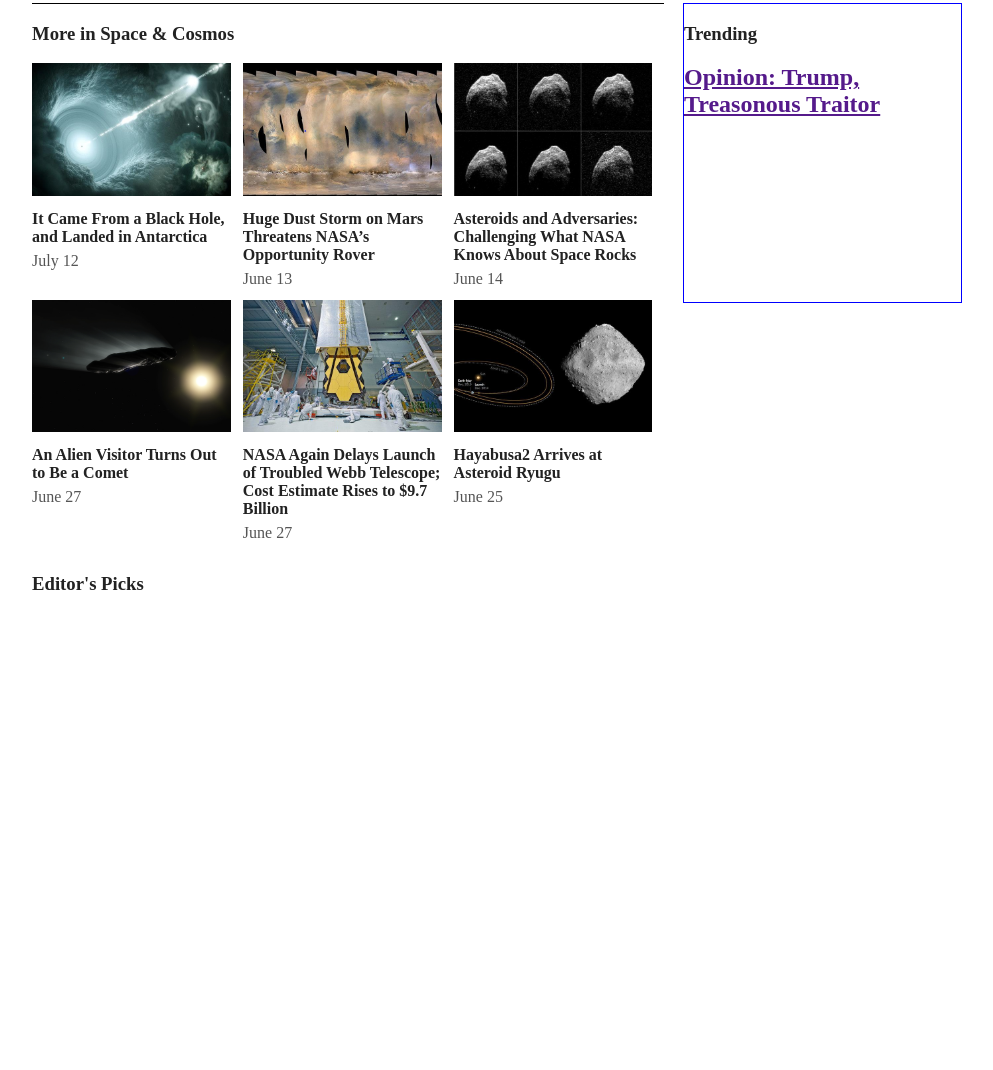
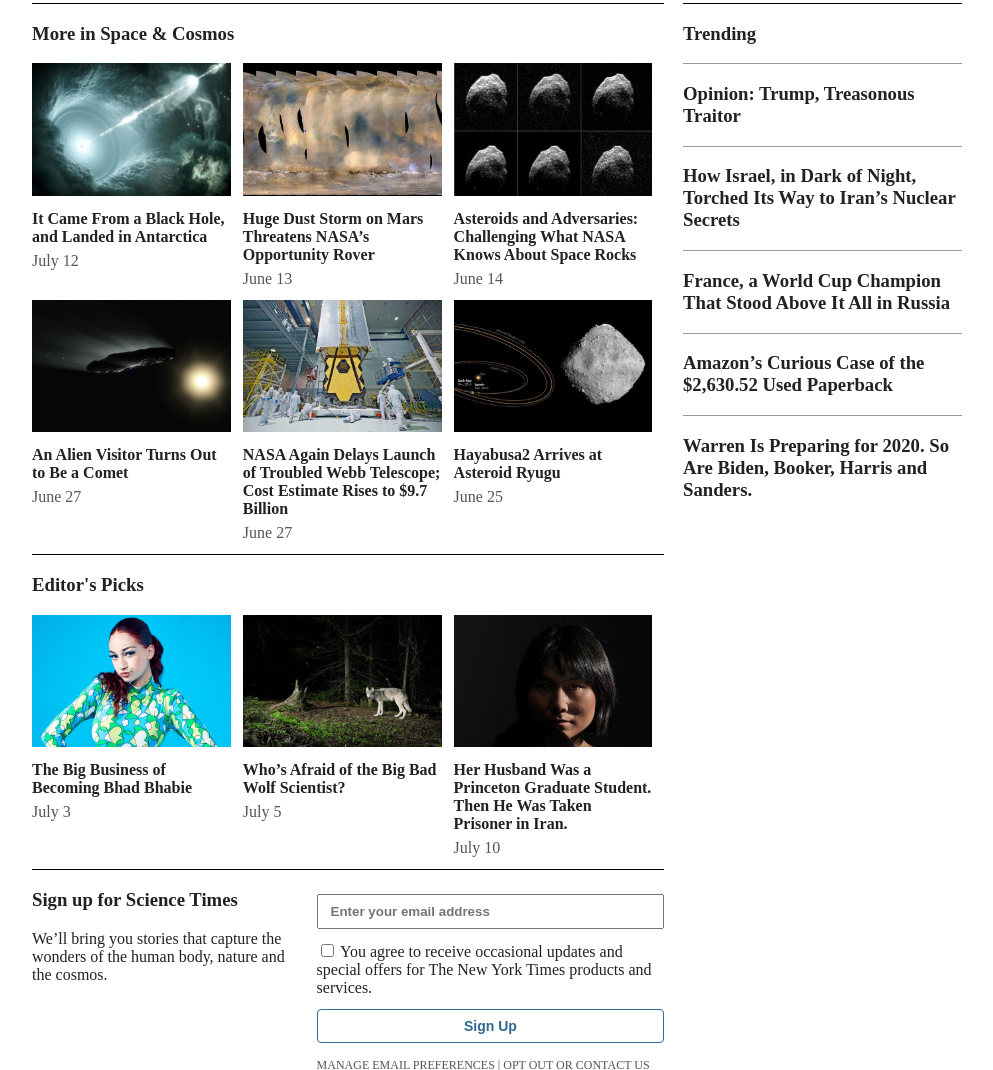
Before and after one commit to SavaVuckovic/NYTimesPage, a plain HTML site: page index.html in a window 1280 px wide. Shown: the part 8538-9608 px from the top of the page, without its empty margins (143-1136 px from the left). Before the commit the page ends 9200 px from the top, so only its background shows below. Drawn offline with Linux system fonts and the light colour scheme.

Commit message:
finished with more articles section

```diff
--- a/index.html
+++ b/index.html
@@ -247,31 +247,65 @@
             <h3>Editor's Picks</h3>
             <div class="row">
               <div class="row-item">
-                <img src="" alt="">
-                <h3></h3>
-                <span></span>
+                <img src="images/editor-picks-1.png" alt="article">
+                <h4>The Big Business of Becoming Bhad Bhabie</h4>
+                <span>July 3</span>
               </div>
 
               <div class="row-item">
-                <img src="" alt="">
-                <h3></h3>
-                <span></span>
+                <img src="images/editor-picks-2.jpg" alt="article">
+                <h4>Who’s Afraid of the Big Bad Wolf Scientist?</h4>
+                <span>July 5</span>
               </div>
 
               <div class="row-item">
-                <img src="" alt="">
-                <h3></h3>
-                <span></span>
+                <img src="images/editor-picks-3.jpg" alt="article">
+                <h4>Her Husband Was a Princeton Graduate Student. Then He Was Taken Prisoner in Iran.</h4>
+                <span>July 10</span>
               </div>
             </div>
           </div>
-          <div class="sign-up"></div>
+
+          <div class="sign-up">
+            <div class=left-col>
+              <h3>Sign up for Science Times</h3>
+              <p>We’ll bring you stories that capture the wonders of the human body, nature and the cosmos.</p>
+            </div>
+            <div class="right-col">
+              <form>
+                <input type="email" placeholder="Enter your email address">
+                <label>
+                  <input type="checkbox" name="checkbox">
+                  You agree to receive occasional updates and special offers for The New York Times products and services.
+                </label>
+                <br>
+                <button type="submit">Sign Up</button>
+                <span>manage email preferences | opt out or contact us anytime | privacy policy</span>
+              </form>
+            </div>
+          </div>
         </div>
 
         <div class="right-col">
           <h3>Trending</h3>
           <div class="trending-article">
-            <a href="" target="_blank"><h2>Opinion: Trump, Treasonous Traitor</h2></a>
+            <a href="https://www.nytimes.com/2018/07/15/opinion/trump-russia-investigation-putin.html?action=click&module=Trending&pgtype=Article&region=Footer&contentCollection=Trending" target="_blank"><h3>Opinion: Trump, Treasonous Traitor</h3></a>
+          </div>
+
+          <div class="trending-article">
+            <a href="https://www.nytimes.com/2018/07/15/us/politics/iran-israel-mossad-nuclear.html?action=click&module=Trending&pgtype=Article&region=Footer&contentCollection=Trending" target="_blank"><h3>How Israel, in Dark of Night, Torched Its Way to Iran’s Nuclear Secrets</h3></a>
+          </div>
+
+          <div class="trending-article">
+            <a href="https://www.nytimes.com/2018/07/15/sports/world-cup/france-champions.html?action=click&module=Trending&pgtype=Article&region=Footer&contentCollection=Trending" target="_blank"><h3>France, a World Cup Champion That Stood Above It All in Russia</h3></a>
+          </div>
+
+          <div class="trending-article">
+            <a href="https://www.nytimes.com/2018/07/15/technology/amazon-used-paperback-book-pricing.html?action=click&module=Trending&pgtype=Article&region=Footer&contentCollection=Trending" target="_blank"><h3>Amazon’s Curious Case of the $2,630.52 Used Paperback</h3></a>
+          </div>
+
+          <div class="trending-article">
+            <a href="https://www.nytimes.com/2018/07/15/us/politics/democratic-presidential-candidates-2020.html?action=click&module=Trending&pgtype=Article&region=Footer&contentCollection=Trending" target="_blank"><h3>Warren Is Preparing for 2020. So Are Biden, Booker, Harris and Sanders.</h3></a>
           </div>
         </div>
       </div>
--- a/style.css
+++ b/style.css
@@ -290,9 +290,9 @@ main h2 {
 }
 
 .more-articles .right-col {
+  border-top: 1px solid #000;
   float: right;
   width: 30%;
-  border: 1px solid blue;
   height: 300px;
 }
 
@@ -317,6 +317,63 @@ main h2 {
   color: #555;
 }
 
-.more-in-space {
+.more-in-space,
+.editors-picks,
+.sign-up {
   border-top: 1px solid #000;
 }
+
+.sign-up .left-col {
+  width: 40%;
+  float: left;
+}
+
+.sign-up .right-col {
+  float: right;
+  width: 55%;
+  border: none;
+  padding-top: 24px;
+}
+
+.sign-up .right-col input[type="email"] {
+  display: block;
+  width: 100%;
+  padding: 8px 12px;
+  margin-bottom: 12px;
+}
+
+.sign-up .right-col input::placeholder {
+  font-weight: bold;
+}
+
+.sign-up .right-col button {
+  display: block;
+  width: 100%;
+  color: #326891;
+  border: 1px solid #326891;
+  background: #fff;
+  font-weight: bold;
+  font-size: 14px;
+  border-radius: 4px;
+  padding: 8px;
+  margin: 12px 0;
+}
+
+.sign-up .right-col span {
+  color: #555;
+  text-transform: uppercase;
+  font-size: 12px;
+}
+
+.trending-article {
+  border-top: 1px solid #999;
+}
+
+.trending-article a {
+  text-decoration: none;
+  color: #222;
+}
+
+.trending-article a:hover {
+  color: #555;
+}
```
Also changed, not shown: images/editor-picks-1.png (added), images/editor-picks-2.jpg (added), images/editor-picks-3.jpg (added).
